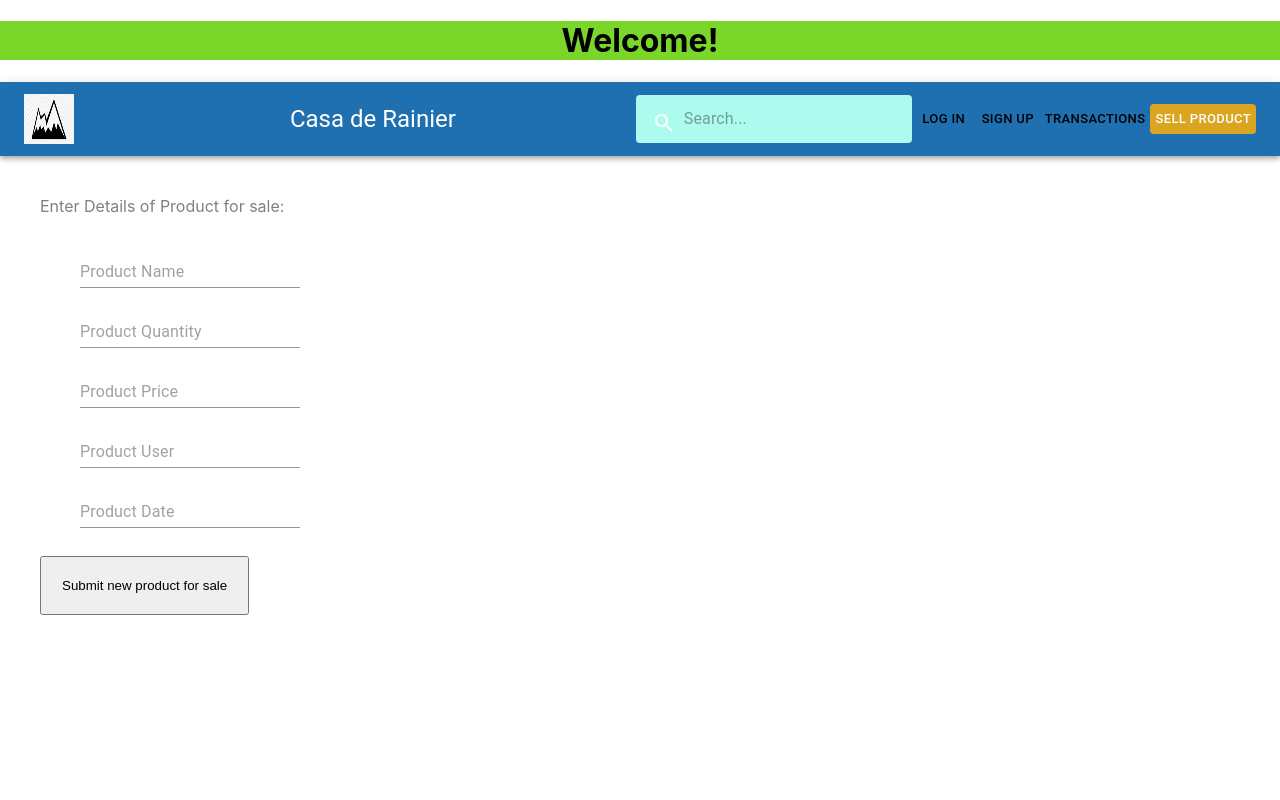
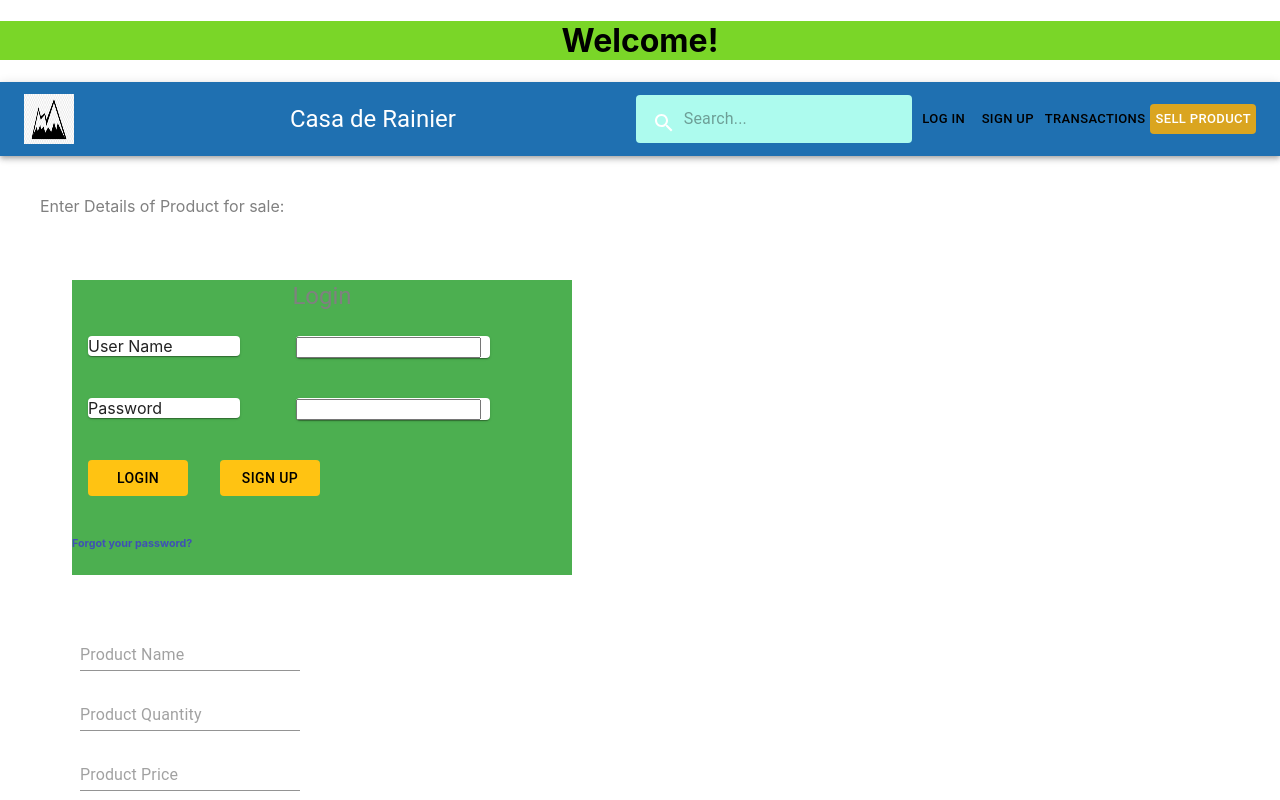
Before and after one commit to peterTorres7/Rainier, a React (Create React App) app in the folder client/: page /CreateProduct.js in a window 1280 px wide. Shown: the top 800 px of the page. Built offline with nearby package versions, Linux system fonts and the light colour scheme.

Commit message:
auth0 in CreateProduct

```diff
--- a/client/package.json
+++ b/client/package.json
@@ -3,6 +3,7 @@
   "version": "0.1.0",
   "private": true,
   "dependencies": {
+    "@auth0/auth0-react": "^1.3.0",
     "@material-ui/core": "^4.11.3",
     "@material-ui/icons": "^4.11.2",
     "@testing-library/jest-dom": "^5.11.9",
--- a/client/src/components/AuthButton.js
+++ b/client/src/components/AuthButton.js
@@ -1,5 +1,5 @@
 import React from 'react';
-import useAuth0 from '@auth0/auth0-react';
+import { useAuth0 } from '@auth0/auth0-react';
 
 import Login from './Login';
 
--- a/client/src/components/CreateProduct.js
+++ b/client/src/components/CreateProduct.js
@@ -1,6 +1,7 @@
 import React, { useState } from "react";
 import { Redirect } from "react-router-dom";
 import axios from "axios";
+import AuthButton from './AuthButton';
 import {
     TextField,
     makeStyles,
@@ -83,6 +84,7 @@ import {
                 class={classes.root}
                 id="productCreateForm">
                 Enter Details of Product for sale:
+                <AuthButton>Authentication Button</AuthButton>
                 <TextField class = {classes.root} placeholder="Product Name" value={productFormValues.productQty} onChange={handleInputChange} />
                 <TextField class = {classes.root} placeholder="Product Quantity" value={productFormValues.productQty} />
                 <TextField class = {classes.root} placeholder="Product Price" value={productFormValues.productPrice} />
```
Also changed, not shown: 1 other file (tests, documents, lock files or other folders).
